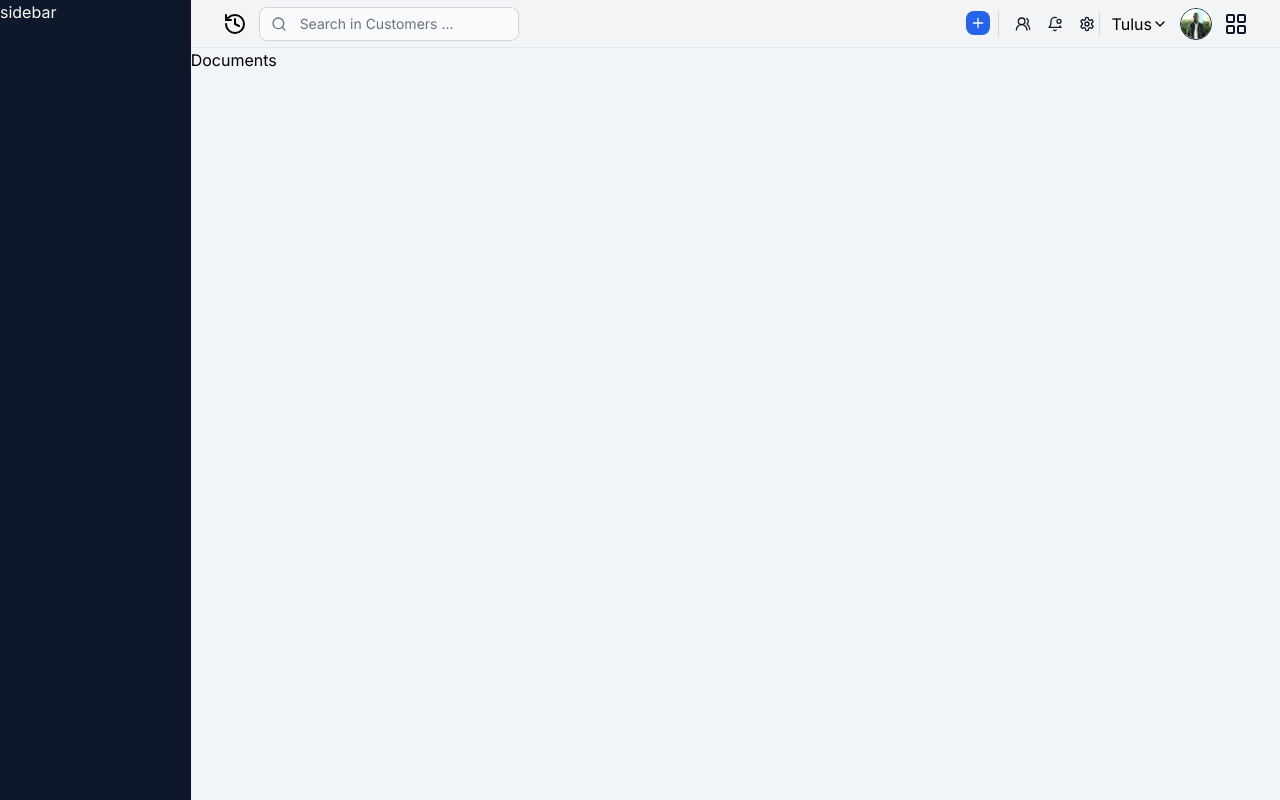
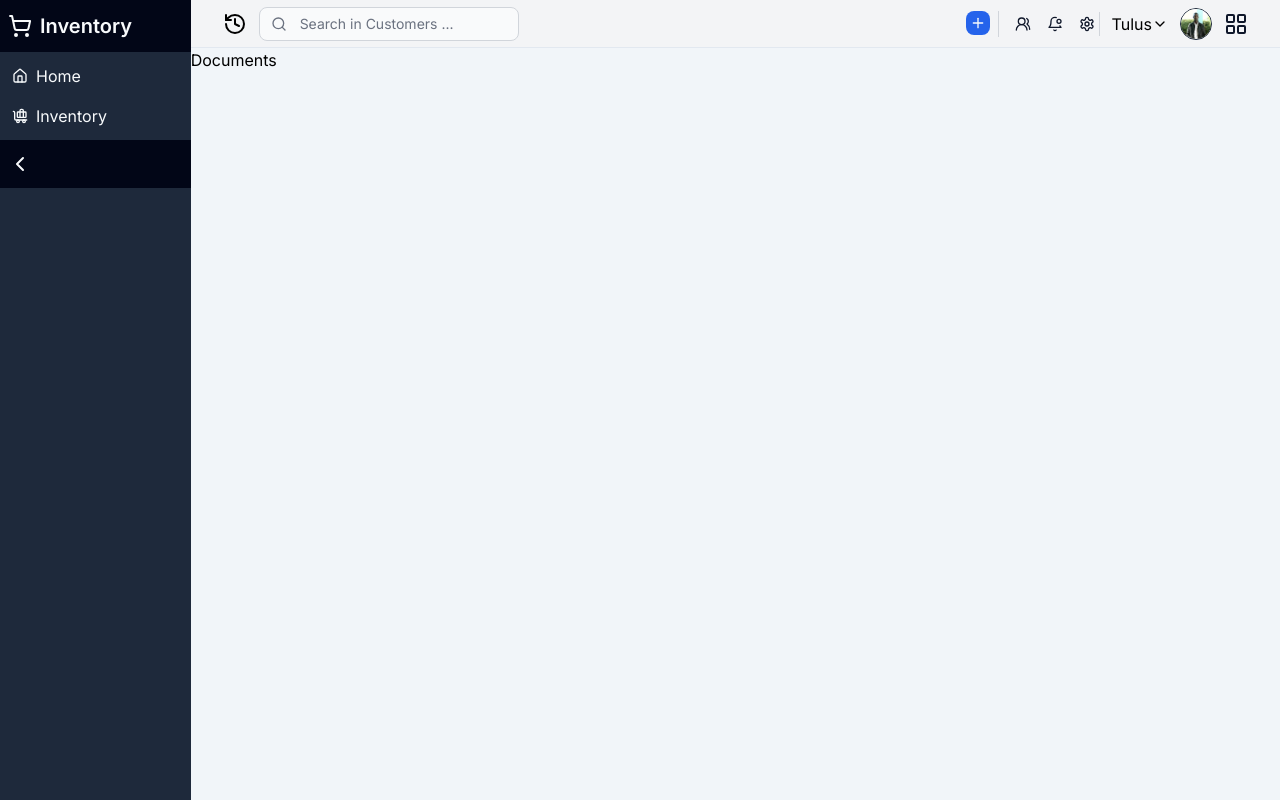
Before and after one commit to tulusdeveloper/inventory-system, a Next.js app: page /dashboard/documents in a window 1280 px wide. Built offline with nearby package versions, Linux system fonts and the light colour scheme.

Commit message:
sidebar links

```diff
--- a/app/(back-office)/layout.js
+++ b/app/(back-office)/layout.js
@@ -1,16 +1,15 @@
-import Header from '@/components/dashboard/Header'
-import React from 'react'
+import Header from "@/components/dashboard/Header";
+import Sidebar from "@/components/dashboard/Sidebar";
+import React from "react";
 
-export default function Layout({children}) {
+export default function Layout({ children }) {
   return (
-    <div className='flex'>
-      <div className='w-56 min-h-screen bg-slate-900 text-slate-50'>
-        sidebar
-      </div>
-      <main className='w-full bg-slate-100 min-h-screen'>
-        <Header/>
+    <div className="flex">
+      <Sidebar/>
+      <main className="w-full bg-slate-100 min-h-screen">
+        <Header />
         {children}
       </main>
     </div>
-  )
+  );
 }
--- /dev/null
+++ b/components/dashboard/Sidebar.jsx
@@ -0,0 +1,37 @@
+import { BaggageClaim, ChevronLeft, Home, ShoppingCart } from "lucide-react";
+import Link from "next/link";
+import React from "react";
+
+export default function Sidebar() {
+  return (
+    <div className="w-56 min-h-screen bg-slate-800 text-slate-50 justify-between">
+      {/* Top part */}
+      <div className="flex flex-col">
+        {/* Logo */}
+        <div className="bg-slate-950 flex space-x-2 items-center py-3 px-2">
+          <ShoppingCart />
+          <span className="text-xl font-semibold">Inventory</span>
+        </div>
+        {/* Links */}
+        <nav className="flex flex-col gap-4 p-3">
+          <Link className="flex items-center space-x-2" href="">
+            <Home className="w-4 h-4" />
+            <span>Home</span>
+          </Link>
+          <Link className="flex items-center space-x-2" href="">
+            <BaggageClaim className="w-4 h-4" />
+            <span>Inventory</span>
+          </Link>
+        </nav>
+      </div>
+      {/* Bottom part */}
+      <div className=" flex flex-col">
+        <div className="bg-slate-950 flex space-x-2 items-center py-3 px-2">
+          <ChevronLeft />
+        </div>
+      </div>
+      {/* Subscription Card */}
+      {/* Footer Icon */}
+    </div>
+  );
+}
```
